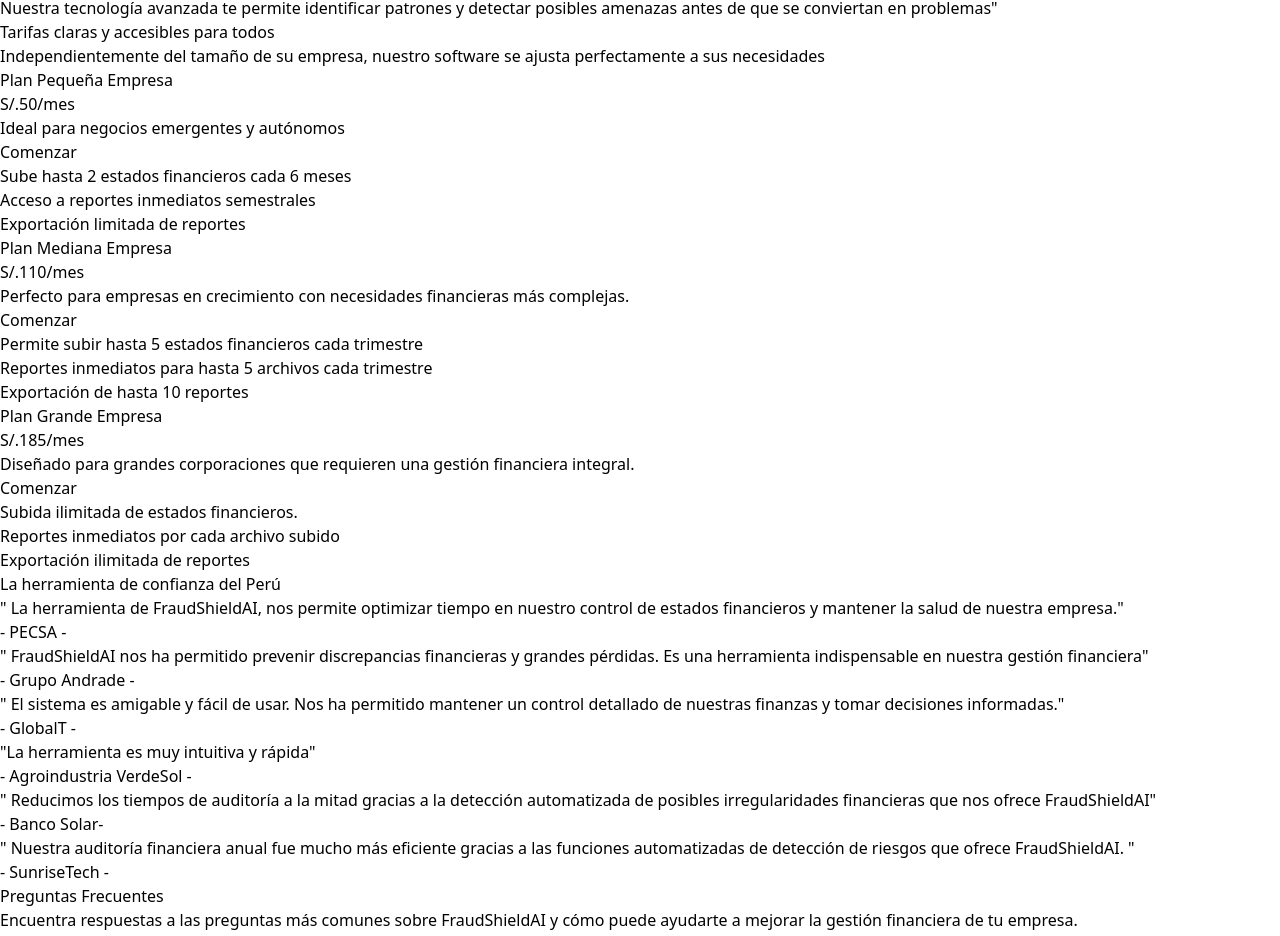
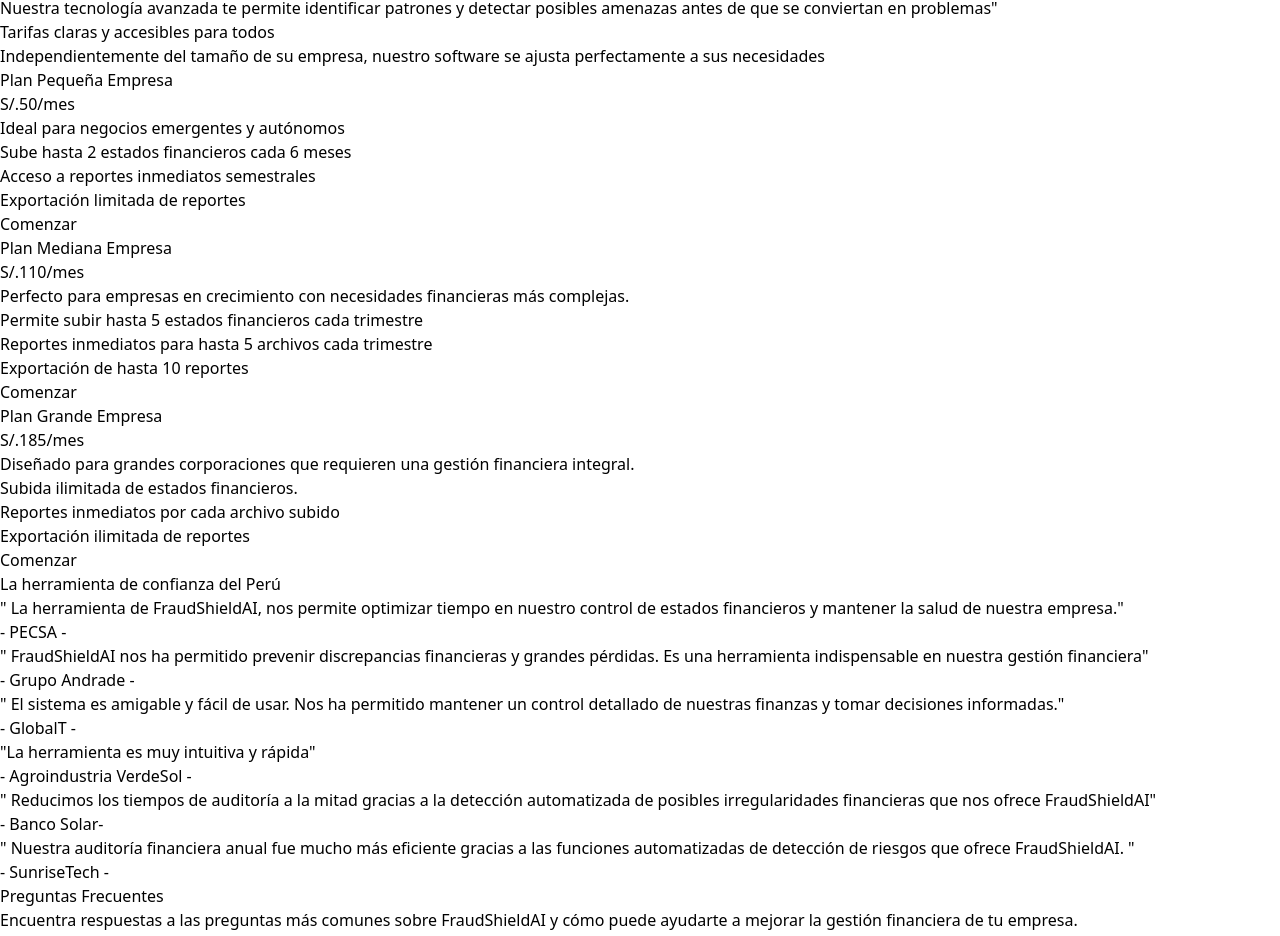
Before and after one commit to CamNav-dev/WebAppDNN, a React (Vite) app in the folder web/: page / in a window 1280 px wide. Shown: the part 1352-2288 px from the top of the page. Built offline with nearby package versions, Linux system fonts and the light colour scheme.

Commit message:
Actualizar Home 2
mejora de botones

```diff
--- a/web/src/pages/Home.jsx
+++ b/web/src/pages/Home.jsx
@@ -126,17 +126,18 @@
               <p className="text-lg mb-6">
                 Ideal para negocios emergentes y autónomos
               </p>
-              <Link
-                to="/sign-up"
+
+              <ul className="text-left space-y-3 mb-7">
+                <li> Sube hasta 2 estados financieros cada 6 meses</li>
+                <li> Acceso a reportes inmediatos semestrales</li>
+                <li> Exportación limitada de reportes</li>
+              </ul>
+
+              <Link to="/sign-up"
                 className="px-8 py-3 bg-white text-blue-600 rounded-full font-semibold hover:bg-gray-100 transition duration-300 mb-8 w-4/5"
               >
                 Comenzar
               </Link>
-              <ul className="text-left space-y-3">
-                <li> Sube hasta 2 estados financieros cada 6 meses</li>
-                <li> Acceso a reportes inmediatos semestrales</li>
-                <li> Exportación limitada de reportes</li>
-              </ul>
             </div>
 
             <div className="bg-blue-600 text-white p-8 rounded-xl shadow-lg w-full max-w-sm transform lg:scale-105">
@@ -148,13 +149,8 @@
                 Perfecto para empresas en crecimiento con necesidades
                 financieras más complejas.
               </p>
-              <Link
-                to="/sign-up"
-                className="px-8 py-3 bg-white text-blue-600 rounded-full font-semibold hover:bg-gray-100 transition duration-300 mb-6 w-4/5"
-              >
-                Comenzar
-              </Link>
-              <ul className="text-left space-y-3">
+
+              <ul className="text-left space-y-3 mb-7">
                 <li>
                   Permite subir hasta 5 estados financieros cada trimestre
                 </li>
@@ -163,6 +159,13 @@
                 </li>
                 <li>Exportación de hasta 10 reportes</li>
               </ul>
+
+              <Link
+                to="/sign-up"
+                className="px-8 py-3 bg-white text-blue-600 rounded-full font-semibold hover:bg-gray-100 transition duration-300 mb-6 w-4/5"
+              >
+                Comenzar
+              </Link>
             </div>
 
             <div className="bg-gray-800 text-white p-8 rounded-xl shadow-lg w-full max-w-sm">
@@ -174,17 +177,19 @@
                 Diseñado para grandes corporaciones que requieren una gestión
                 financiera integral.
               </p>
+
+              <ul className="text-left space-y-3 mb-7">
+                <li>Subida ilimitada de estados financieros.</li>
+                <li>Reportes inmediatos por cada archivo subido</li>
+                <li>Exportación ilimitada de reportes</li>
+              </ul>
+
               <Link
                 to="/sign-up"
                 className="px-8 py-3 bg-blue-600 text-white rounded-full font-semibold hover:bg-blue-700 transition duration-300 mb-6 w-4/5"
               >
                 Comenzar
               </Link>
-              <ul className="text-left space-y-3">
-                <li>Subida ilimitada de estados financieros.</li>
-                <li>Reportes inmediatos por cada archivo subido</li>
-                <li>Exportación ilimitada de reportes</li>
-              </ul>
             </div>
           </div>
         </div>
```
